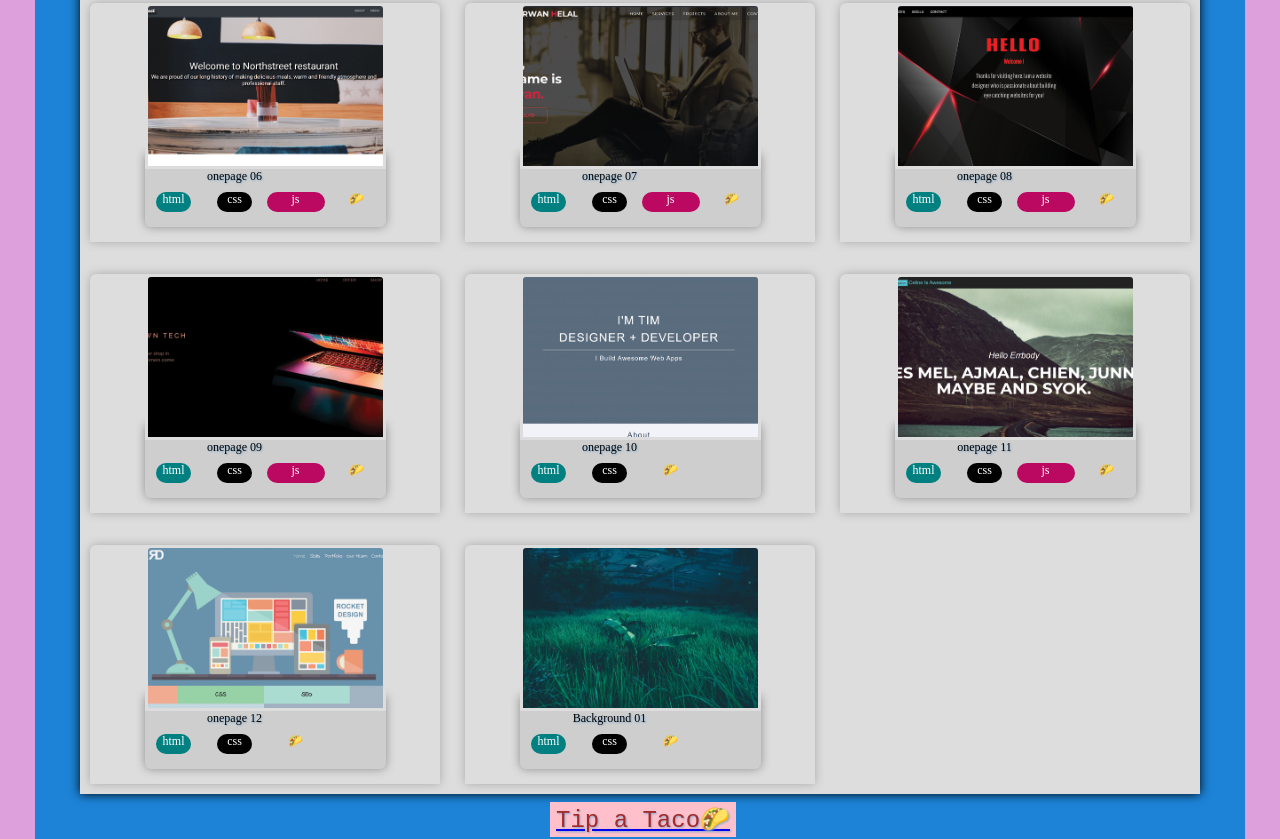
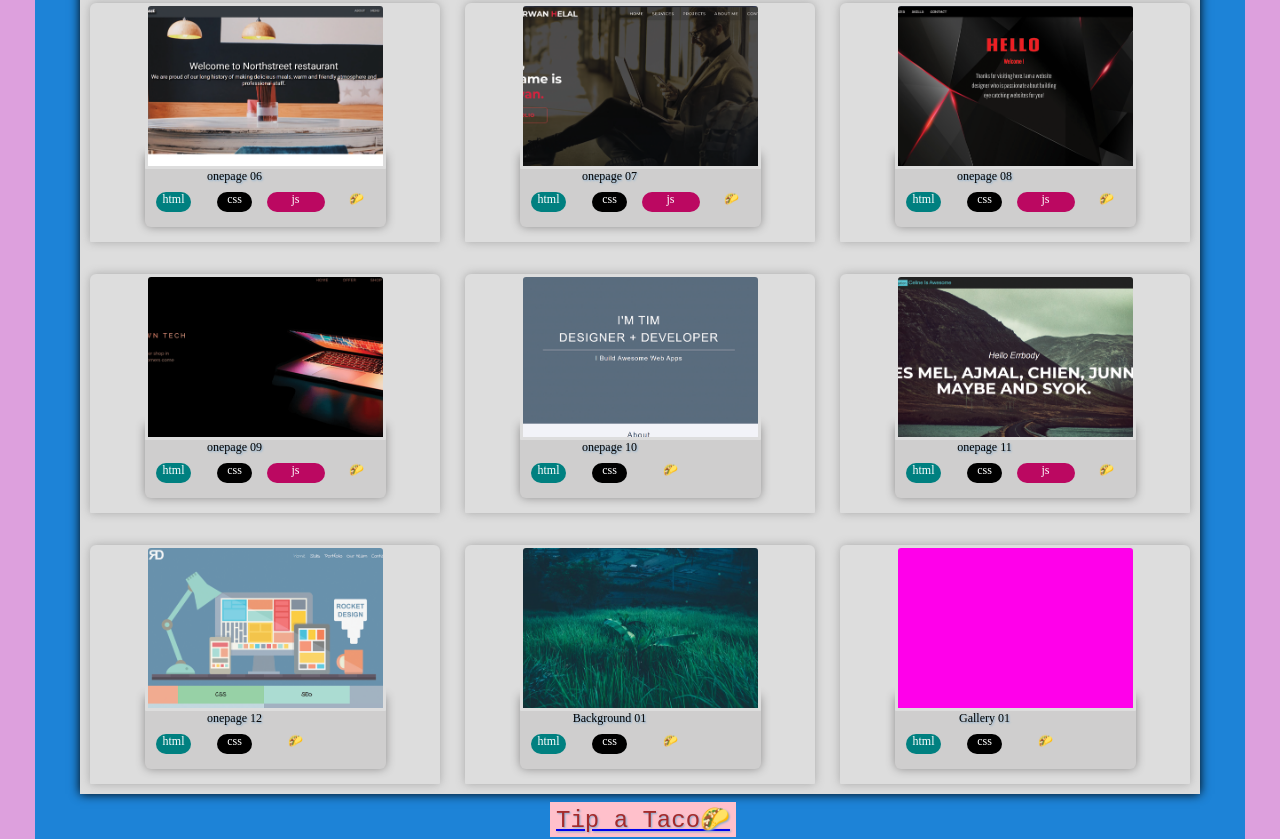
Before and after one commit to GeoffStengel/Website-Layouts, a plain HTML site: page index.html in a window 1280 px wide. Shown: the part 1457-2296 px from the top of the page. Drawn offline with Linux system fonts and the light colour scheme.

Commit message:
Add files via upload
Adding Gallery Images, trying to get them to show proper, but it's through the submodule which is my first time doing it and it works a bit different, seems to be starting to work tho

```diff
--- a/index.html
+++ b/index.html
@@ -278,6 +278,20 @@
     </div>
 </div>
 <!---Background Layouts END-->
+
+<!---Gallerry Layouts Start-->
+<div class="item-wrap">
+    <a href="Gallery-Layouts/1-basic/index.html"><div class="box gallery_01"></div></a>
+    <div class="item-menu">
+        <p class="item-title">Gallery 01</p>
+        <a class="button btn-html" href="/Website-Layouts/Gallery-Layouts/1-basic/index.html" download>html</a>
+        <a class="button btn-css" href="/Website-Layouts/Gallery-Layouts/1-basic/styles.css" download>css</a>
+        <a class="button btn-taco" href="https://square.link/u/yu9hDSBt">🌮</a>
+    </div>
+</div>
+<!---Background Layouts END-->
+
+
 </div>
 
 <!--  <div class="footer"><p>Tip a Taco🌮</p></div> -->
```
Also changed, not shown: images/gallery_02_thum.png (added), images/gallery_03_thum.png (added), images/gallery_04_thum.png (added), images/gallery_05_thum.png (added), images/gallery_07_thum.png (added), images/gallery_08_thum.png (added), images/gallery_09_thum.png (added), images/gallery_10_thum.png (added), images/gallery_11_thum.png (added), images/gallery_12_thum.png (added), images/gallery_13_thum.png (added), images/gallery_14_thum.png (added), images/gallery_15_thum.png (added), images/gallery_16_thum.png (added), 1 more files.
